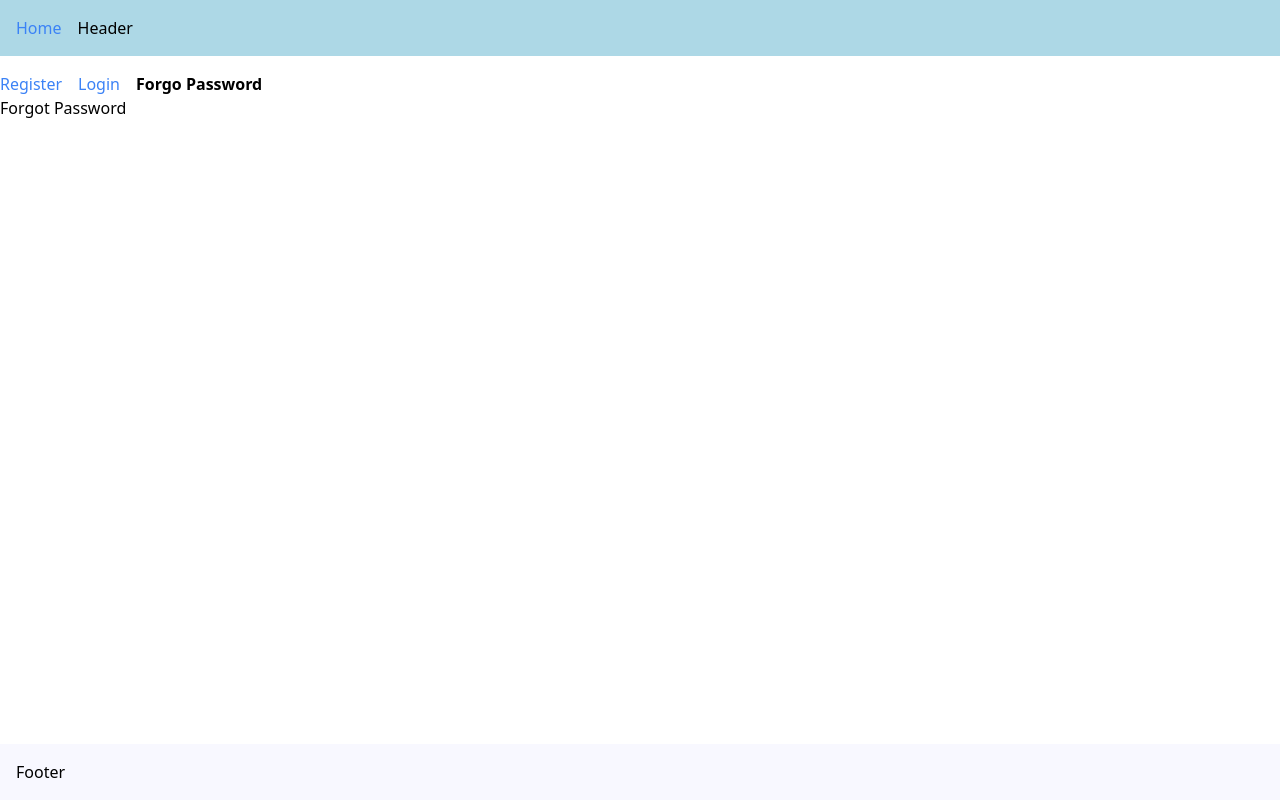
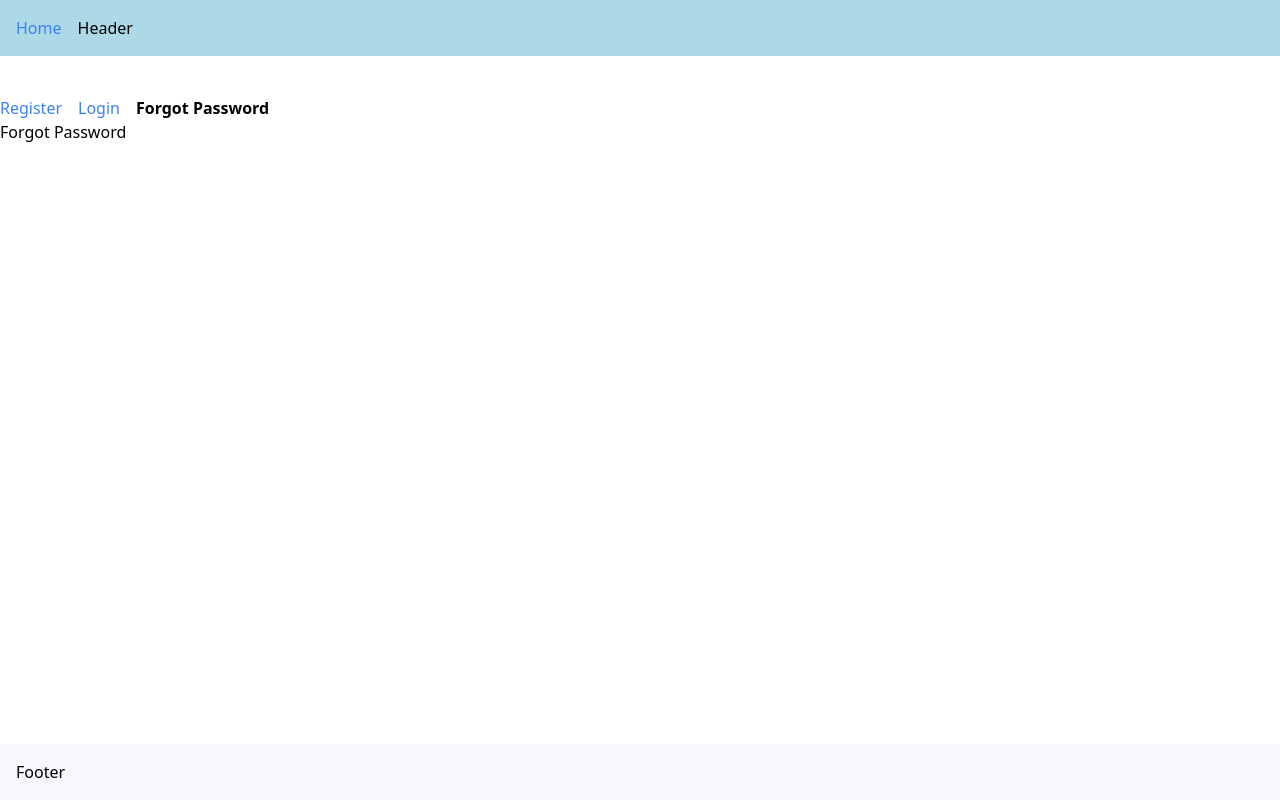
Before and after one commit to RAVIGANESHMBHAT/Next.js-Tutorial, a Next.js app: page /forgot-password in a window 1280 px wide. Built offline with nearby package versions, Linux system fonts and the light colour scheme.

Commit message:
using templates instead of layouts to create new instance each time when child changes

```diff
--- a/src/app/(auth)/layout.tsx
+++ b/src/app/(auth)/template.tsx
@@ -1,7 +1,8 @@
 "use client";
 
+import React, { useState } from "react";
+
 import Link from "next/link";
-import React from "react";
 import { usePathname } from "next/navigation";
 
 const navLinks: Array<{ name: string; href: string }> = [
@@ -14,7 +15,7 @@ const navLinks: Array<{ name: string; href: string }> = [
     href: "/login",
   },
   {
-    name: "Forgo Password",
+    name: "Forgot Password",
     href: "/forgot-password",
   },
 ];
@@ -26,8 +27,16 @@ function AuthLayout({
 }>) {
   const pathName = usePathname();
 
+  const [input, setInput] = useState("");
+
   return (
     <div>
+      <div>
+        <input
+          value={input}
+          onChange={(e) => setInput(e.currentTarget.value)}
+        />
+      </div>
       {navLinks.map(({ name, href }) => {
         const isActive = pathName.startsWith(href);
 
```
